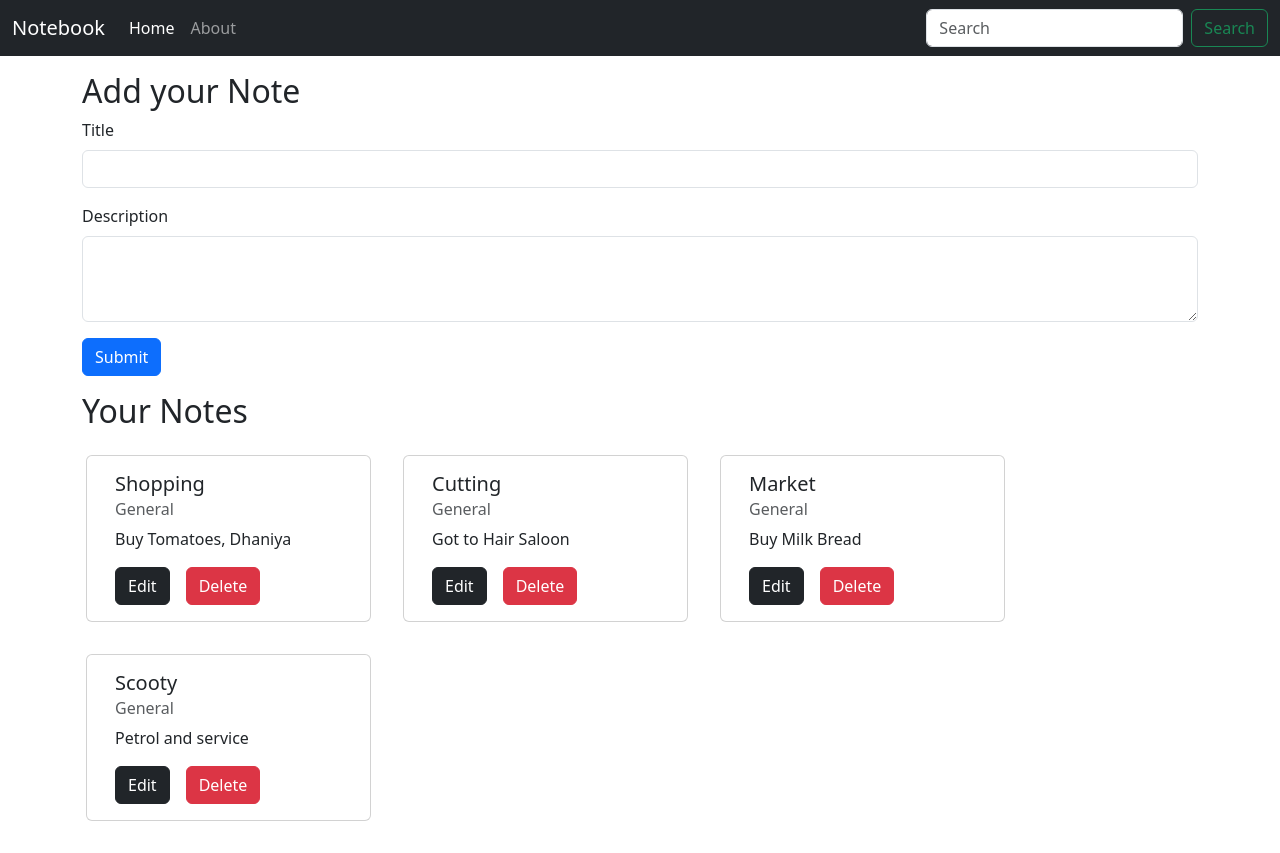
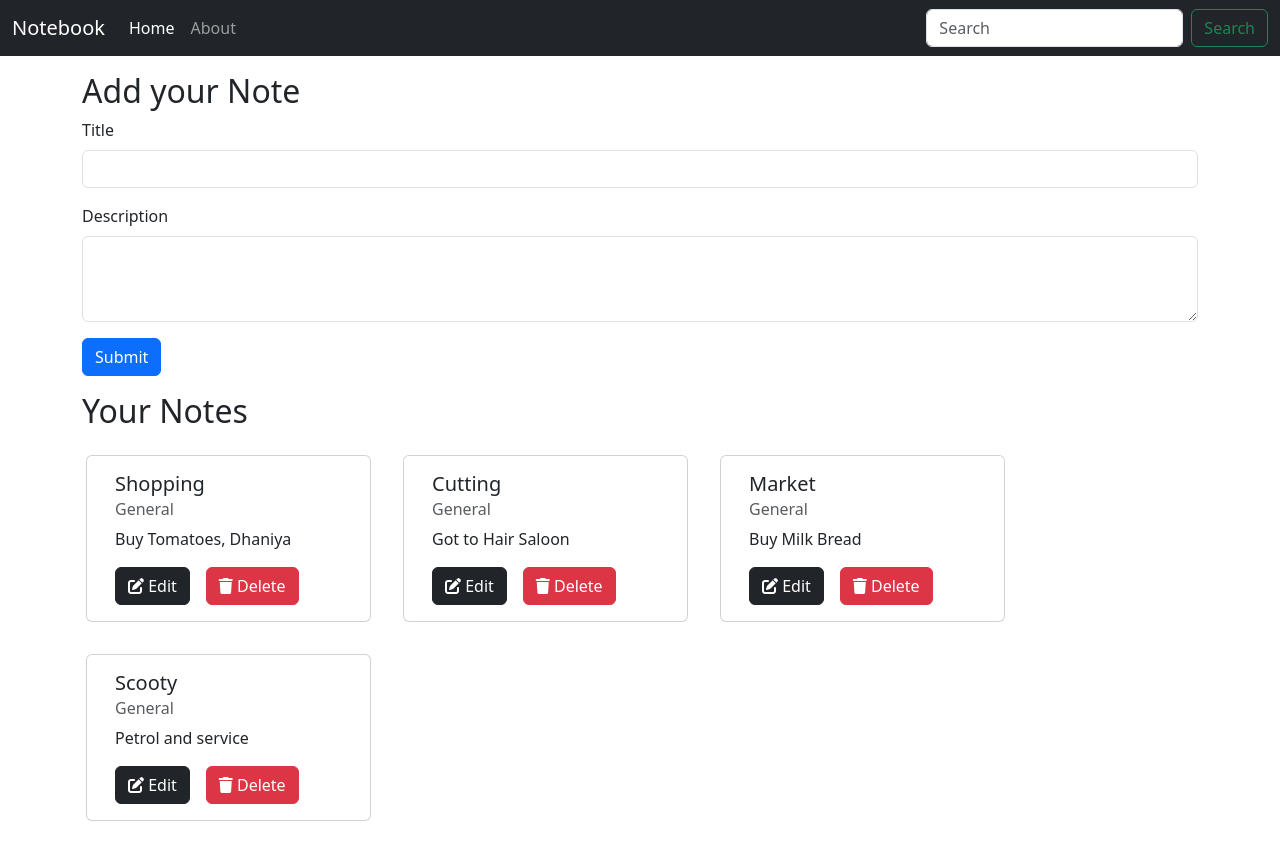
Before and after one commit to AdityaGupta-03/notebook-frontend, a React (Create React App) app: page / in a window 1280 px wide. Built offline with nearby package versions, Linux system fonts and the light colour scheme.

Commit message:
Using FontAwesome icons

```diff
--- a/public/index.html
+++ b/public/index.html
@@ -10,6 +10,7 @@
     />
     <link rel="apple-touch-icon" href="%PUBLIC_URL%/logo192.png" />
     <link rel="manifest" href="%PUBLIC_URL%/manifest.json" />
+    <!-- Using Bootstrap CSS -->
     <link href="https://cdn.jsdelivr.net/npm/bootstrap@5.3.3/dist/css/bootstrap.min.css" rel="stylesheet" integrity="sha384-QWTKZyjpPEjISv5WaRU9OFeRpok6YctnYmDr5pNlyT2bRjXh0JMhjY6hW+ALEwIH" crossorigin="anonymous">
     <title>Notebook | Your notes are secured in Cloud</title>
   </head>
@@ -17,5 +18,8 @@
     <noscript>You need to enable JavaScript to run this app.</noscript>
     <div id="root"></div>
   </body>
+  <!-- Using Font Awesome -->
+  <script src="https://kit.fontawesome.com/9fd865fd94.js" crossorigin="anonymous"></script>
+  <!-- Using Bootstrap JS Bundle -->
   <script src="https://cdn.jsdelivr.net/npm/bootstrap@5.3.3/dist/js/bootstrap.bundle.min.js" integrity="sha384-YvpcrYf0tY3lHB60NNkmXc5s9fDVZLESaAA55NDzOxhy9GkcIdslK1eN7N6jIeHz" crossorigin="anonymous"></script>
 </html>
--- a/src/components/NoteItem.jsx
+++ b/src/components/NoteItem.jsx
@@ -7,8 +7,8 @@ const NoteItem = (props) => {
                 <h5 className="card-title">{props.note.title}</h5>
                 <h6 className="card-subtitle mb-2 text-body-secondary">{props.note.tag}</h6>
                 <p className="card-text">{props.note.description}</p>
-                <button type="button" className="btn btn-dark">Edit</button>
-                <button type="button" className="btn btn-danger mx-3">Delete</button>
+                <button type="button" className="btn btn-dark"> <i class="fa-solid fa-pen-to-square"></i> Edit </button>
+                <button type="button" className="btn btn-danger mx-3"> <i className="fa-solid fa-trash"></i> Delete </button>
             </div>
         </div>
     )
```
